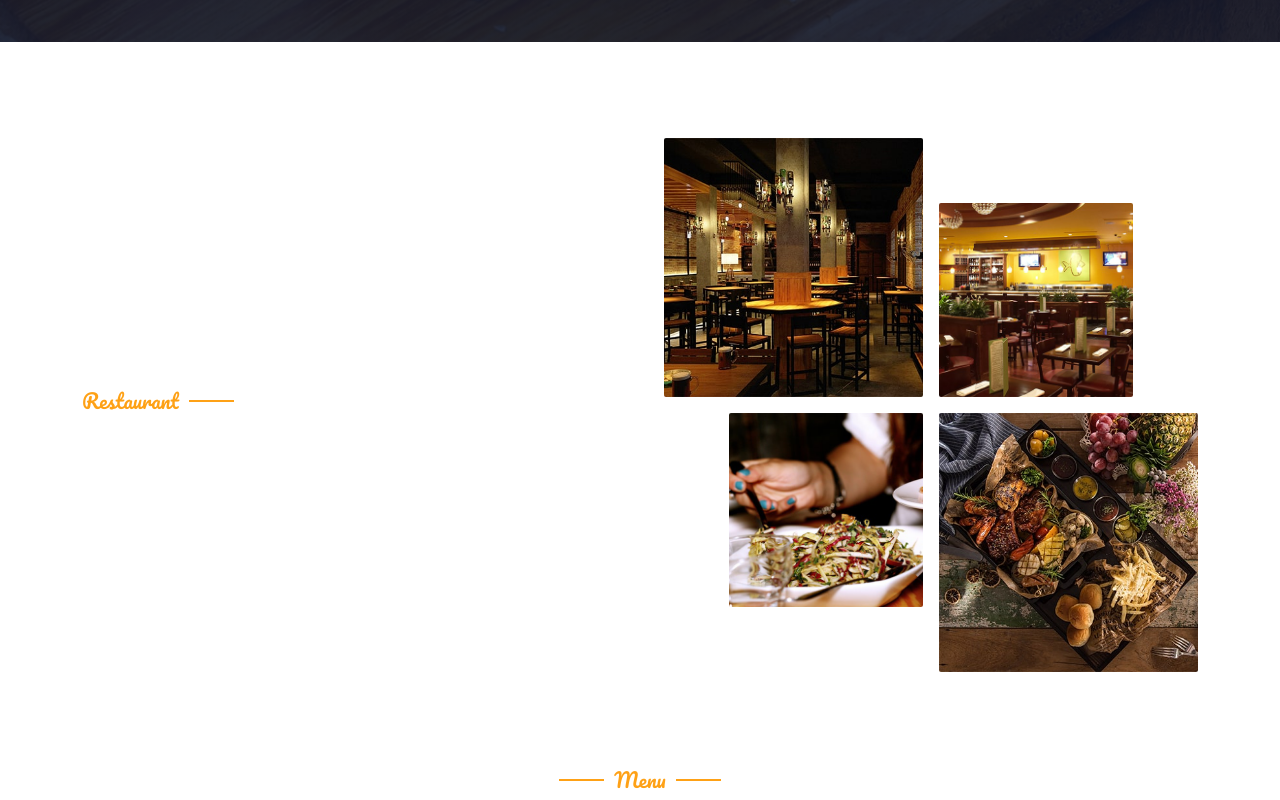
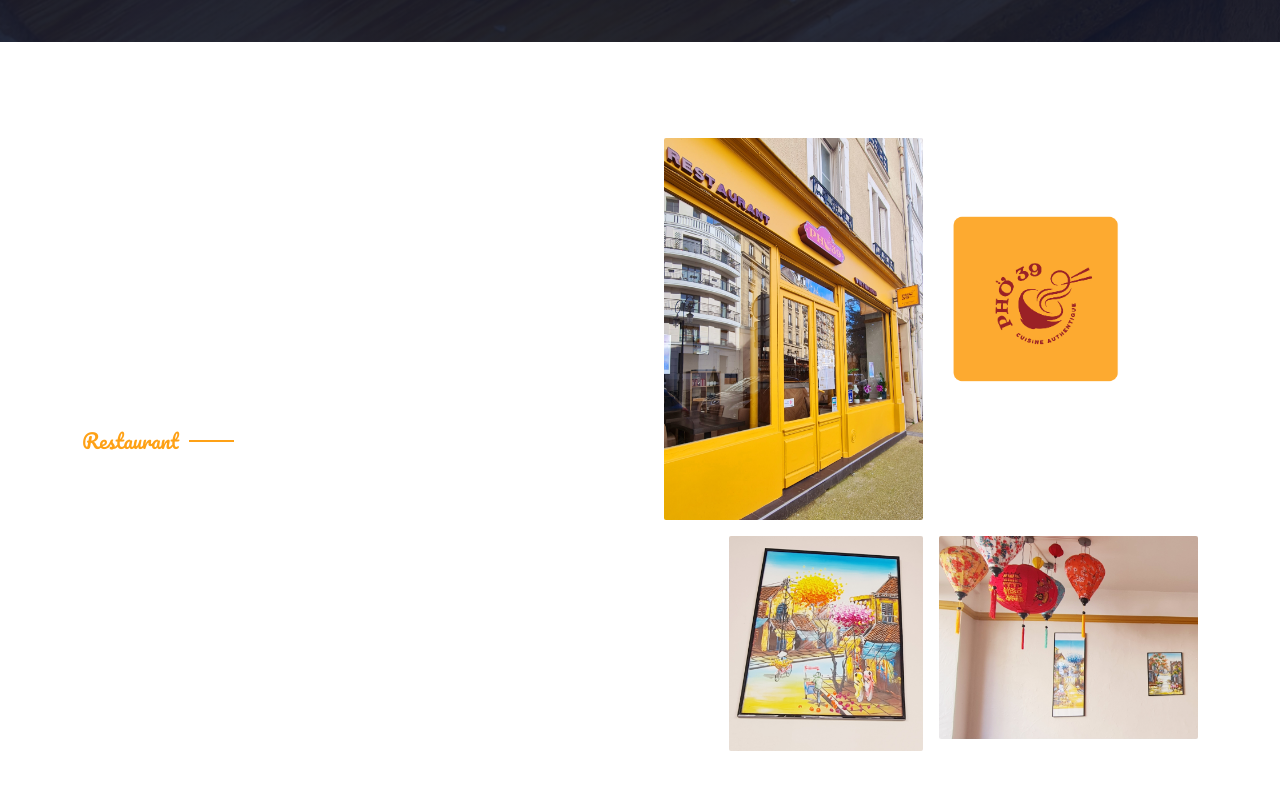
Before and after one commit to theanhbui196/pho39, a plain HTML site: page index.html in a window 1280 px wide. Shown: the part 780-1580 px from the top of the page. Drawn offline with nearby package versions, Linux system fonts and the light colour scheme.

Commit message:
update about

```diff
--- a/index.html
+++ b/index.html
@@ -173,16 +173,16 @@
 					<div class="col-lg-6">
                         <div class="row g-3">
                             <div class="col-6 text-start">
-                                <img class="img-fluid rounded w-100 wow zoomIn" data-wow-delay="0.1s" src="img/about-1.jpg">
+                                <img class="img-fluid rounded w-100 wow zoomIn" data-wow-delay="0.1s" src="img/res1.jpg">
                             </div>
                             <div class="col-6 text-start">
-                                <img class="img-fluid rounded w-75 wow zoomIn" data-wow-delay="0.3s" src="img/about-2.jpg" style="margin-top: 25%;">
+                                <img class="img-fluid rounded w-75 wow zoomIn" data-wow-delay="0.3s" src="img/res3.jpg" style="margin-top: 25%;">
                             </div>
                             <div class="col-6 text-end">
-                                <img class="img-fluid rounded w-75 wow zoomIn" data-wow-delay="0.5s" src="img/about-3.jpg">
+                                <img class="img-fluid rounded w-75 wow zoomIn" data-wow-delay="0.5s" src="img/res2.jpg">
                             </div>
                             <div class="col-6 text-end">
-                                <img class="img-fluid rounded w-100 wow zoomIn" data-wow-delay="0.7s" src="img/about-4.jpg">
+                                <img class="img-fluid rounded w-100 wow zoomIn" data-wow-delay="0.7s" src="img/res4.jpg">
                             </div>
                         </div>
                     </div>
```
Also changed, not shown: img/res1.jpg (added), img/res2.jpg (added), img/res3.jpg (added), img/res4.jpg (added).
